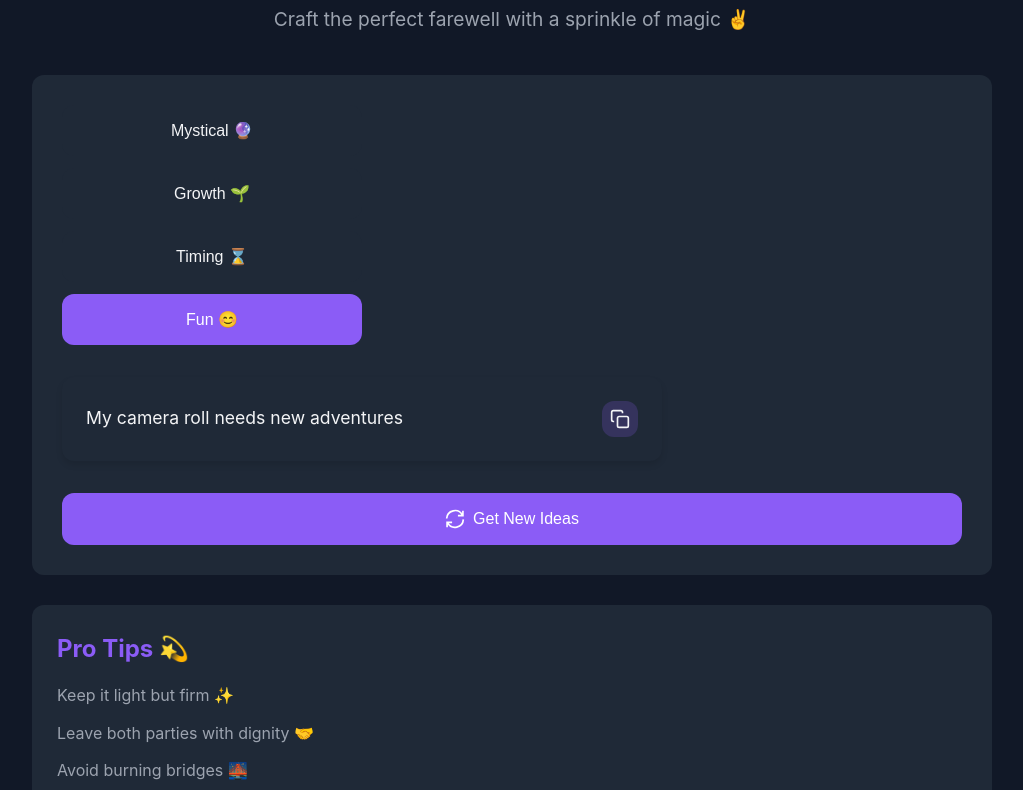
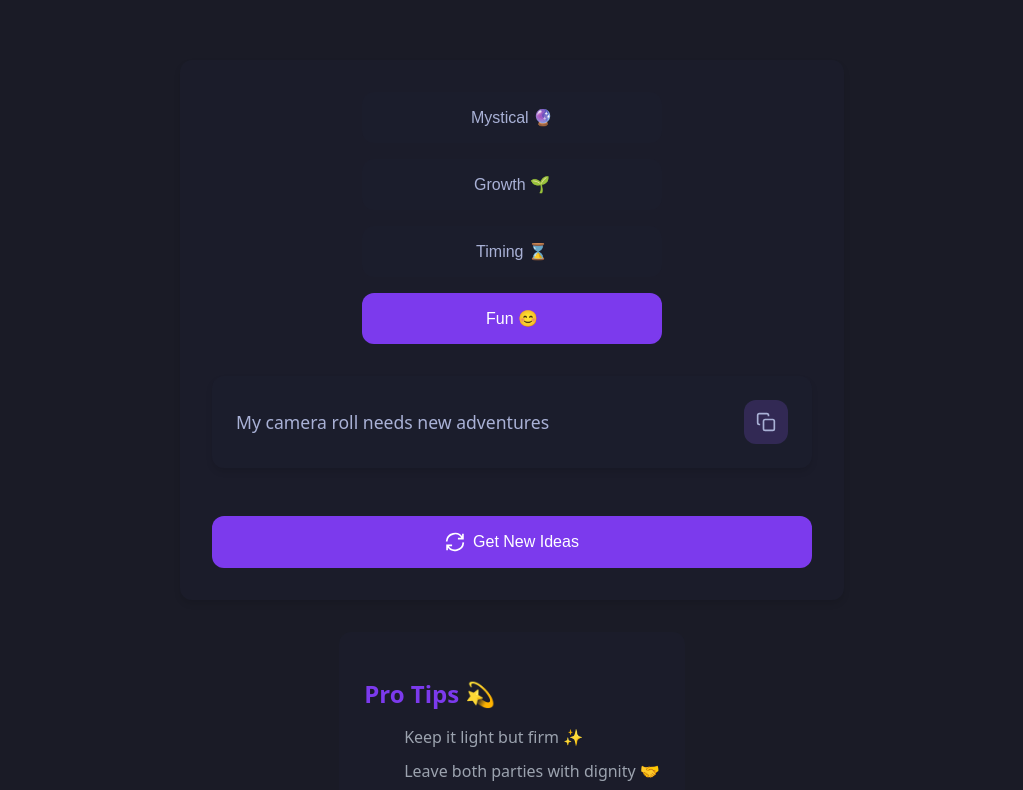
Before and after one commit to michzarx/goodbye-guru, a plain HTML site: page index.html in a window 1280 px wide. Shown: the part 123-913 px from the top of the page, without its empty margins (128-1151 px from the left). Drawn offline with nearby package versions, Linux system fonts and the light colour scheme.

Commit message:
Improved overall layout alignment and visual consistency

```diff
--- a/styles.css
+++ b/styles.css
@@ -1,31 +1,34 @@
 :root {
-    --primary-color: #8b5cf6;
-    --background-color: #111827;
-    --card-background: #1f2937;
-    --text-color: #f3f4f6;
+    --background: #1a1b26;
+    --card-background: rgba(28, 30, 47, 0.5);
+    --text-color: #a9b1d6;
+    --primary-color: #7c3aed;
+    --primary-color-dark: #6d28d9;
     --border-radius: 12px;
-    --transition: all 0.3s cubic-bezier(0.4, 0, 0.2, 1);
-}
-
-* {
-    margin: 0;
-    padding: 0;
-    box-sizing: border-box;
+    --transition: all 0.2s ease;
 }
 
 body {
-    font-family: -apple-system, BlinkMacSystemFont, 'Segoe UI', Roboto, Oxygen, Ubuntu, Cantarell, sans-serif;
-    background-color: var(--background-color);
+    margin: 0;
+    padding: 0;
+    min-height: 100vh;
+    font-family: system-ui, -apple-system, sans-serif;
+    background-color: var(--background);
     color: var(--text-color);
-    line-height: 1.6;
-    min-height: 100vh;
-    padding: 20px;
+    display: flex;
+    flex-direction: column;
+    align-items: center;
 }
 
 .container {
-    max-width: 1000px;
+    width: 100%;
+    max-width: 800px;
+    padding: 2rem;
     margin: 0 auto;
-    padding: 20px;
+    display: flex;
+    flex-direction: column;
+    align-items: center;
+    gap: 2rem;
 }
 
 .app-header {
@@ -34,30 +37,39 @@ body {
 }
 
 h1 {
-    font-size: 3rem;
-    margin-bottom: 10px;
-    background: linear-gradient(45deg, var(--primary-color), #c4b5fd);
+    font-size: 2.5rem;
+    color: var(--primary-color);
+    margin: 0;
+    text-align: center;
+    background: linear-gradient(45deg, #7c3aed, #9f7aea);
     -webkit-background-clip: text;
     -webkit-text-fill-color: transparent;
 }
 
 .subtitle {
-    color: #9ca3af;
-    font-size: 1.2rem;
+    font-size: 1.1rem;
+    text-align: center;
+    margin: 0;
+    opacity: 0.8;
 }
 
 .main-content {
+    width: 100%;
+    max-width: 600px;
     background: var(--card-background);
     border-radius: var(--border-radius);
-    padding: 30px;
-    margin-bottom: 30px;
+    padding: 2rem;
+    display: flex;
+    flex-direction: column;
+    align-items: center;
+    gap: 2rem;
+    box-shadow: 0 4px 6px rgba(0, 0, 0, 0.1);
 }
 
 .style-buttons {
     display: flex;
     flex-direction: column;
-    gap: 0.75rem;
-    margin-bottom: 2rem;
+    gap: 1rem;
     width: 100%;
     max-width: 300px;
 }
@@ -80,6 +92,7 @@ h1 {
 
 .style-btn:hover {
     background: rgba(139, 92, 246, 0.2);
+    transform: translateY(-1px);
 }
 
 .style-btn.active {
@@ -87,17 +100,8 @@ h1 {
     color: white;
 }
 
-.messages-grid {
-    display: grid;
-    grid-template-columns: repeat(auto-fit, minmax(300px, 1fr));
-    gap: 20px;
-    margin-bottom: 30px;
-}
-
 .message-container {
-    margin: 2rem 0;
     width: 100%;
-    max-width: 600px;
 }
 
 .message-card {
@@ -124,19 +128,19 @@ h1 {
     background: rgba(139, 92, 246, 0.2);
     border: none;
     cursor: pointer;
-    padding: 8px;
+    padding: 0.75rem;
     border-radius: var(--border-radius);
     transition: var(--transition);
     color: var(--text-color);
-    position: relative;
     display: flex;
     align-items: center;
-    gap: 6px;
+    gap: 0.5rem;
     font-size: 0.9rem;
 }
 
 .copy-btn:hover {
     background-color: rgba(139, 92, 246, 0.3);
+    transform: translateY(-1px);
 }
 
 .copy-btn.copied {
@@ -173,7 +177,7 @@ h1 {
 }
 
 .refresh-btn:hover {
-    background: #7c3aed;
+    background: var(--primary-color-dark);
     transform: translateY(-1px);
 }
 
@@ -205,16 +209,20 @@ h1 {
     gap: 8px;
 }
 
-@media (max-width: 768px) {
-    .messages-grid {
-        grid-template-columns: 1fr;
+@media (max-width: 600px) {
+    .container {
+        padding: 1rem;
     }
 
-    .container {
-        padding: 10px;
+    .main-content {
+        padding: 1.5rem;
     }
 
     h1 {
-        font-size: 2.5rem;
+        font-size: 2rem;
+    }
+
+    .subtitle {
+        font-size: 1rem;
     }
 }
```
